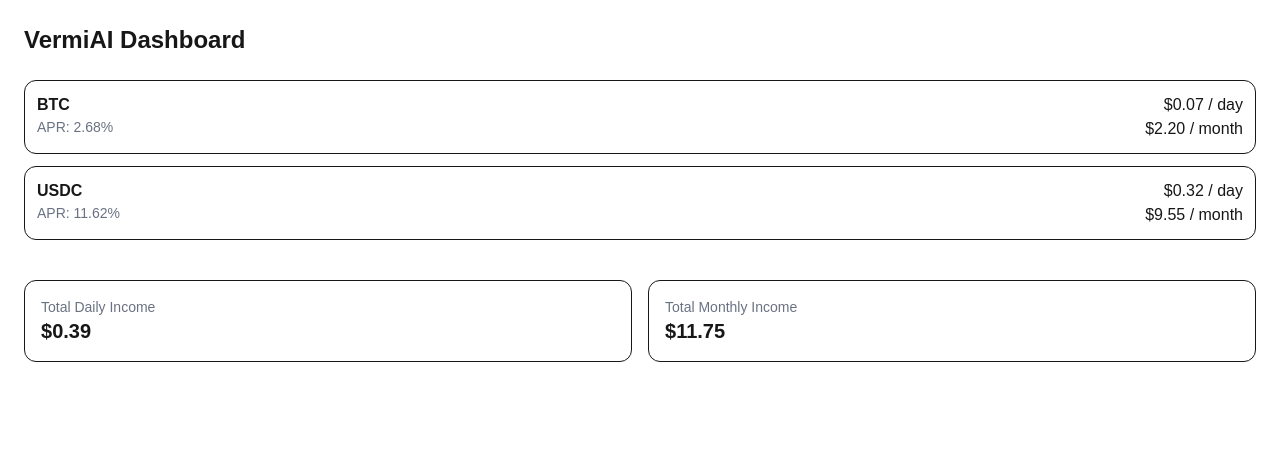
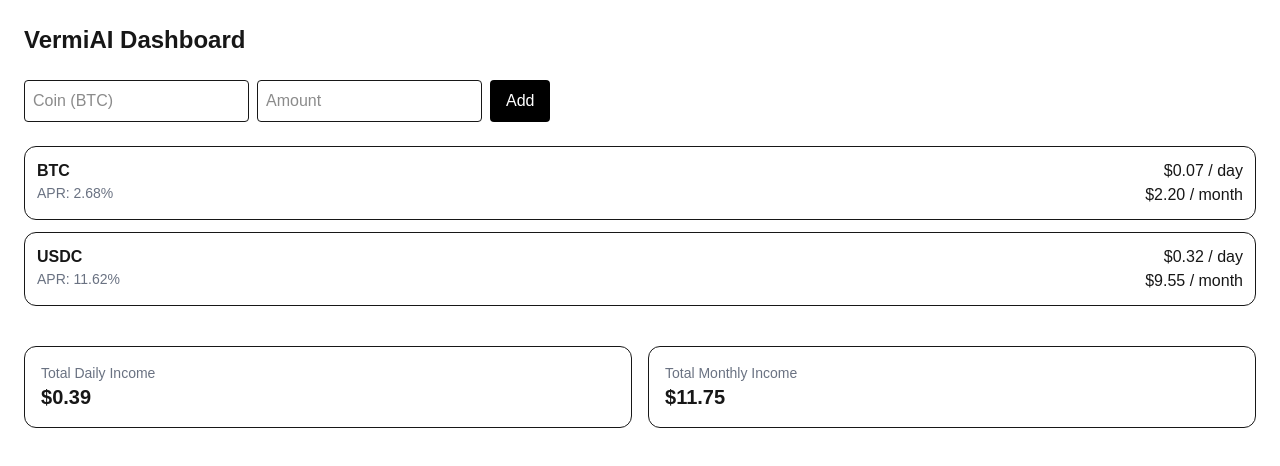
Before and after one commit to Tommysons/vermiai, a Next.js app: page /dashboard in a window 1280 px wide. Shown: the top 466 px of the page. Built offline with nearby package versions, Linux system fonts and the light colour scheme.

Commit message:
Dashboard test

```diff
--- a/app/dashboard/page.tsx
+++ b/app/dashboard/page.tsx
@@ -1,13 +1,54 @@
 'use client'
 
+import { useState } from 'react'
 import { getInvestmentReport } from '@/lib/simulation/investmentEngine'
+import { addInvestment } from '@/lib/data/investments'
 
 export default function Dashboard() {
+  const [coin, setCoin] = useState('')
+  const [amount, setAmount] = useState('')
+
   const report = getInvestmentReport()
+
+  function handleAdd() {
+    if (!coin || !amount) return
+
+    addInvestment({
+      coin: coin.toUpperCase(),
+      amount: Number(amount),
+    })
+
+    setCoin('')
+    setAmount('')
+  }
 
   return (
     <div className='p-6 space-y-6'>
       <h1 className='text-2xl font-bold'>VermiAI Dashboard</h1>
+
+      {/*Input Section*/}
+      <div className='flex gap-2'>
+        <input
+          placeholder='Coin (BTC)'
+          value={coin}
+          onChange={(e) => setCoin(e.target.value)}
+          className='p-2 border rounded'
+        />
+        <input
+          placeholder='Amount'
+          type='number'
+          value={amount}
+          onChange={(e) => setAmount(e.target.value)}
+          className='p-2 border rounded'
+        />
+
+        <button
+          onClick={handleAdd}
+          className='bg-black text-white px-4 rounded'
+        >
+          Add
+        </button>
+      </div>
 
       {/*Per coin breakdown*/}
       <div className='space-y-3'>
--- a/lib/data/investments.ts
+++ b/lib/data/investments.ts
@@ -15,7 +15,9 @@ export function getInvestments(): Investment[] {
 
 //ADD
 export function addInvestment(inv: Investment) {
-  const existing = investments.find((i) => i.coin === inv.coin)
+  const existing = investments.find(
+    (i) => i.coin.toUpperCase() === inv.coin.toUpperCase(),
+  )
 
   if (existing) {
     existing.amount += inv.amount
```
Also changed, not shown: 1 other file (tests, documents, lock files or other folders).
